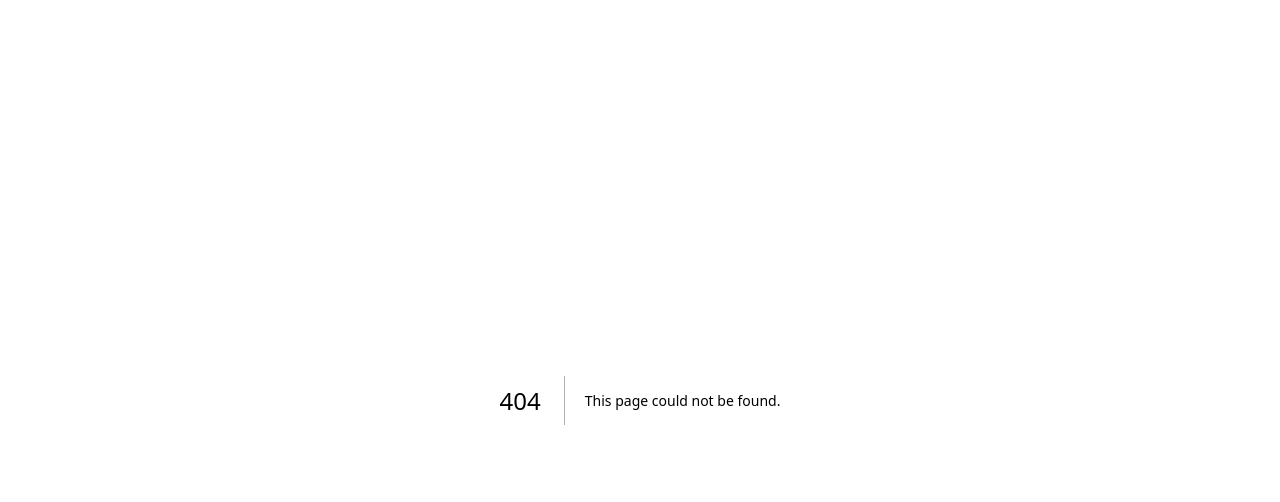
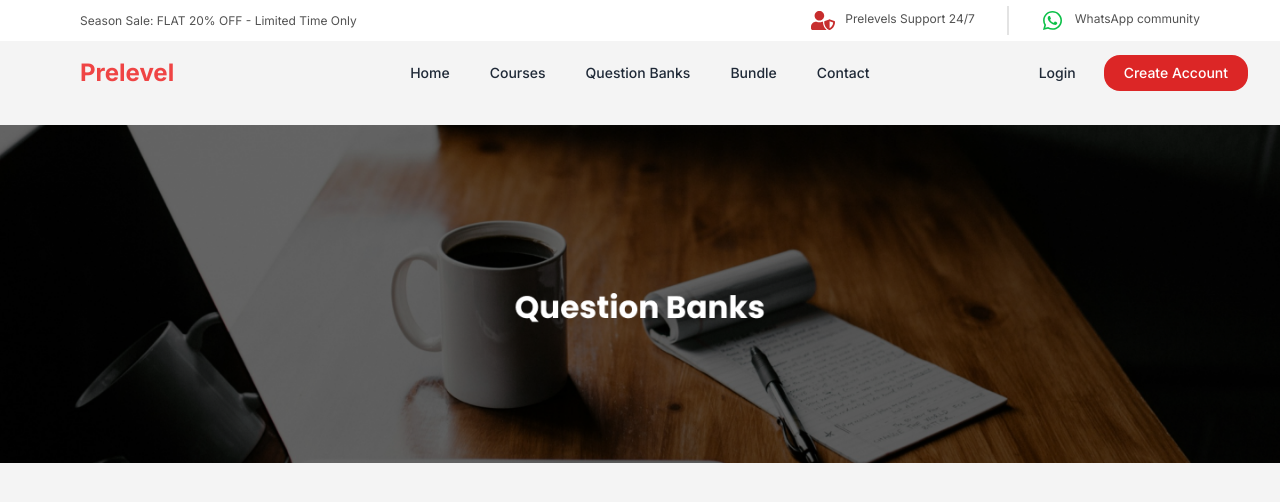
Before and after one commit to Abdullah9202/prelevels, a Next.js app in the folder client/: page /question-banks in a window 1280 px wide. Before the commit this address had no page. Shown: the top 502 px of the page. Built offline with nearby package versions, Linux system fonts and the light colour scheme.

Commit message:
feat:question bank created

```diff
--- a/client/package.json
+++ b/client/package.json
@@ -9,9 +9,11 @@
     "lint": "next lint"
   },
   "dependencies": {
+    "@headlessui/react": "^2.1.3",
+    "@heroicons/react": "^2.1.5",
     "leaflet": "^1.9.4",
     "leaflet-defaulticon-compatibility": "^0.1.2",
-    "next": "14.2.6",
+    "next": "^14.2.7",
     "react": "^18",
     "react-dom": "^18",
     "react-icons": "^5.3.0",
--- /dev/null
+++ b/client/src/app/(pages)/question-banks/page.tsx
@@ -0,0 +1,17 @@
+import Navbar from "@/components/main/navbar";
+import Banner from "@/components/questionbank/banner";
+
+import SeasonSale from "@/components/ui/timeline";
+
+export default function QuestionBankPage() {
+    return (
+        <div>
+            <SeasonSale/>
+            <div className="bg-[#F4F4F4] min-h-screen">
+                <Navbar/>
+                <Banner/>
+
+            </div>
+        </div>
+    );
+}
--- /dev/null
+++ b/client/src/components/questionbank/banner.tsx
@@ -0,0 +1,12 @@
+import Image from "next/image";
+import BannerImage from "@/assets/Banner.png"
+
+const Banner = () => {
+    return (
+      <div className="flex justify-center items-center py-5">
+        <Image src={BannerImage} alt="map" />
+      </div>
+    );
+  };
+
+  export default Banner;
--- /dev/null
+++ b/client/src/components/ui/sidebar.tsx
@@ -0,0 +1,45 @@
+import { useState } from 'react';
+import { FiMenu, FiX } from 'react-icons/fi';
+
+
+
+export default function Sidebar() {
+  const [isOpen, setIsOpen] = useState(false);
+
+  return (
+    <div className="flex h-screen">
+      {/* Sidebar */}
+      <div
+        className={`fixed inset-y-0 left-0 w-64 bg-gray-800 text-white transform ${
+          isOpen ? 'translate-x-0' : '-translate-x-full'
+        } transition-transform duration-300 ease-in-out z-30 md:relative md:translate-x-0`}
+      >
+        <div className="p-4 flex justify-between items-center md:hidden">
+          <h1 className="text-lg font-semibold">Menu</h1>
+          <button onClick={() => setIsOpen(!isOpen)}>
+            <FiX className="w-6 h-6 text-white" />
+          </button>
+        </div>
+        <div className="p-4 space-y-4">
+          <a href="#" className="block p-2 rounded hover:bg-gray-700">Home</a>
+          <a href="#" className="block p-2 rounded hover:bg-gray-700">About</a>
+          <a href="#" className="block p-2 rounded hover:bg-gray-700">Services</a>
+          <a href="#" className="block p-2 rounded hover:bg-gray-700">Contact</a>
+        </div>
+      </div>
+
+      {/* Main content */}
+      <div className="flex-1 flex flex-col">
+        <header className="bg-gray-800 text-white p-4 md:hidden">
+          <button onClick={() => setIsOpen(!isOpen)}>
+            <FiMenu className="w-6 h-6" />
+          </button>
+        </header>
+        <main className="p-4">
+          <h1 className="text-2xl font-semibold">Responsive Sidebar</h1>
+          <p className="mt-2">This is the main content area.</p>
+        </main>
+      </div>
+    </div>
+  );
+}
```
Also changed, not shown: client/src/assets/Banner.png (added), 1 other file (tests, documents, lock files or other folders).
